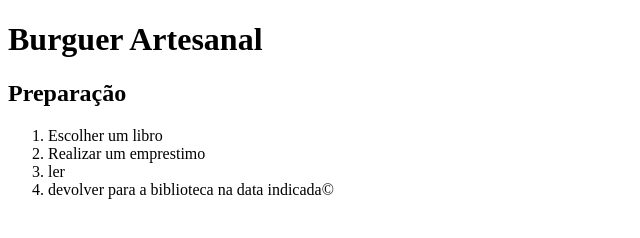
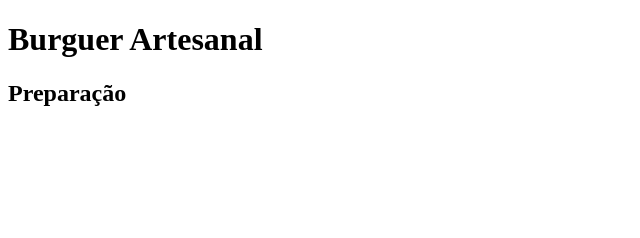
Before and after one commit to maf17/Meu-primer-repositorio, a plain HTML site: page index.html in a window 1280 px wide. Shown: the whole page, without its empty margins (0-640 px from the left). Drawn offline with Linux system fonts and the light colour scheme.

Commit message:
segunda version

```diff
--- a/index.html
+++ b/index.html
@@ -9,14 +9,5 @@
 <body>
     <h1>Burguer Artesanal</h1>
     <h2>Preparação</h2>
-
-    <ol>
-        <li>Escolher um libro</li>
-        <li>Realizar um emprestimo</li>
-        <li>ler</li>
-        <li>devolver para a
-            biblioteca na data indicada&copy;</li>
-    </ol>
-
 </body>
 </html>
```
